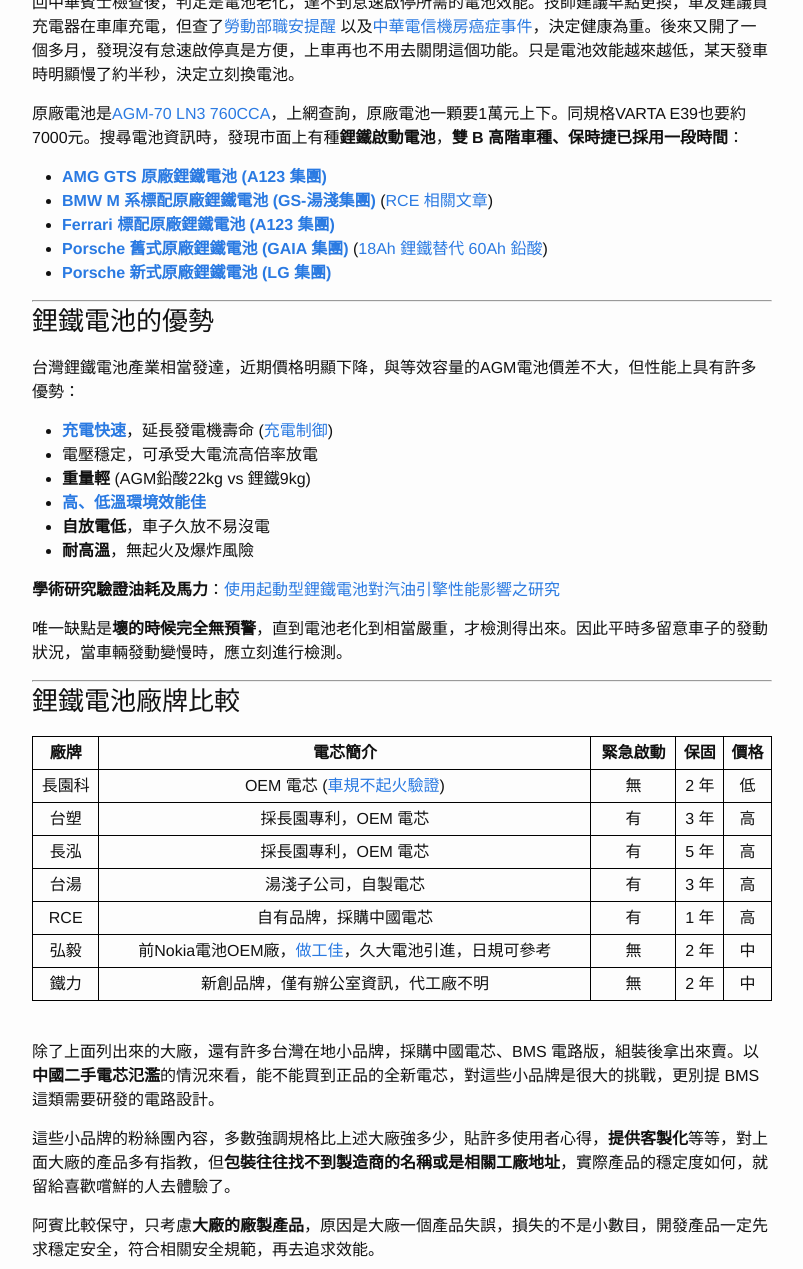
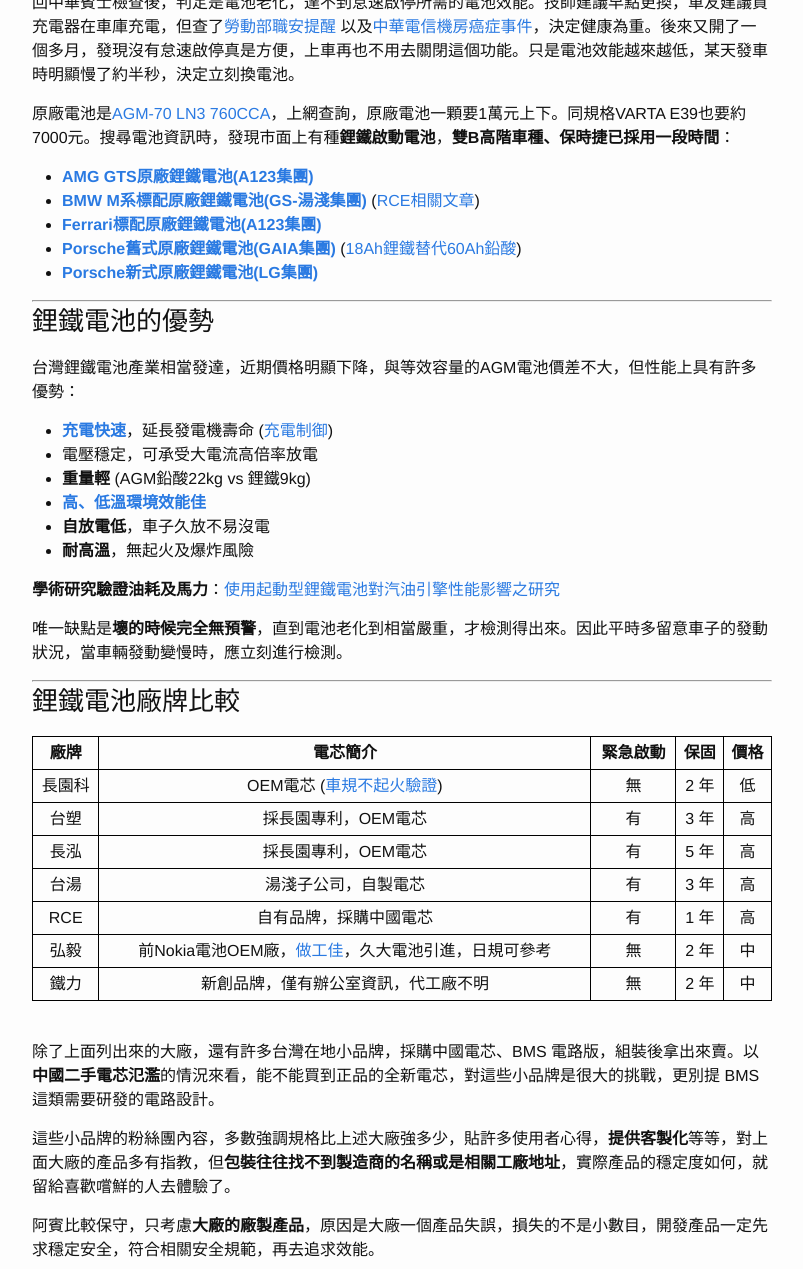
Before and after one commit to 1stbenz/1stbenz.github.io, a Jekyll site: the page built from _posts/2025-04-20-greenrun.md, in a window 1280 px wide and 1400 px high, scrolled down 728 px, cut to the strip 131-1400 px from the top of the window. Shown: the whole strip, without its empty margins (238-1041 px from the left). Built offline with Jekyll 4.4.1, drawn with Linux system fonts in a browser that asks for light colours.

```diff
--- a/_posts/2025-04-20-greenrun.md
+++ b/_posts/2025-04-20-greenrun.md
@@ -23,13 +23,13 @@ categories: Auto
 
 回中華賓士檢查後，判定是電池老化，達不到怠速啟停所需的電池效能。技師建議早點更換，車友建議買充電器在車庫充電，但查了[勞動部職安提醒](https://attach.mobile01.com/attach/202502/mobile01-6c5ca5ccbbc7ea04031edad73b2c469f.jpg) 以及[中華電信機房癌症事件](https://news.cts.com.tw/cts/general/200107/200107050064565.html)，決定健康為重。後來又開了一個多月，發現沒有怠速啟停真是方便，上車再也不用去關閉這個功能。只是電池效能越來越低，某天發車時明顯慢了約半秒，決定立刻換電池。
 
-原廠電池是[AGM-70 LN3 760CCA](https://1stbenz.blogspot.com/2020/12/w205-diy.html)，上網查詢，原廠電池一顆要1萬元上下。同規格VARTA E39也要約7000元。搜尋電池資訊時，發現市面上有種**鋰鐵啟動電池**，**雙 B 高階車種、保時捷已採用一段時間**：
+原廠電池是[AGM-70 LN3 760CCA](https://1stbenz.blogspot.com/2020/12/w205-diy.html)，上網查詢，原廠電池一顆要1萬元上下。同規格VARTA E39也要約7000元。搜尋電池資訊時，發現市面上有種**鋰鐵啟動電池**，**雙B高階車種、保時捷已採用一段時間**：
 
-- [**AMG GTS 原廠鋰鐵電池 (A123 集團)**](https://attach.mobile01.com/attach/202110/mobile01-7d67125b54734bb28d07abf95093443a.jpg)
-- [**BMW M 系標配原廠鋰鐵電池 (GS-湯淺集團)**](https://attach.mobile01.com/attach/202110/mobile01-81d254b7f6918b1eac9aa2a4440fbfca.jpg) ([RCE 相關文章](https://www.facebook.com/rce168/posts/3108944749152626/))
-- [**Ferrari 標配原廠鋰鐵電池 (A123 集團)**](https://attach.mobile01.com/attach/202501/mobile01-cfe9a7cc7cdd738052e554606b90b83c.png)
-- [**Porsche 舊式原廠鋰鐵電池 (GAIA 集團)**](https://attach.mobile01.com/attach/202112/mobile01-151dd2452c8d080349492f0cf7c9923b.jpg) ([18Ah 鋰鐵替代 60Ah 鉛酸](https://www.porsche.com/usa/aboutporsche/pressreleases/pag/?pool=international-de&id=2009-11-23-02))
-- [**Porsche 新式原廠鋰鐵電池 (LG 集團)**](https://attach.mobile01.com/attach/202202/mobile01-0d70684543db915e701af1d426ee1423.jpg)
+- [**AMG GTS原廠鋰鐵電池(A123集團)**](https://attach.mobile01.com/attach/202110/mobile01-7d67125b54734bb28d07abf95093443a.jpg)
+- [**BMW M系標配原廠鋰鐵電池(GS-湯淺集團)**](https://attach.mobile01.com/attach/202110/mobile01-81d254b7f6918b1eac9aa2a4440fbfca.jpg) ([RCE相關文章](https://www.facebook.com/rce168/posts/3108944749152626/))
+- [**Ferrari標配原廠鋰鐵電池(A123集團)**](https://attach.mobile01.com/attach/202501/mobile01-cfe9a7cc7cdd738052e554606b90b83c.png)
+- [**Porsche舊式原廠鋰鐵電池(GAIA集團)**](https://attach.mobile01.com/attach/202112/mobile01-151dd2452c8d080349492f0cf7c9923b.jpg) ([18Ah鋰鐵替代60Ah鉛酸](https://www.porsche.com/usa/aboutporsche/pressreleases/pag/?pool=international-de&id=2009-11-23-02))
+- [**Porsche新式原廠鋰鐵電池(LG集團)**](https://attach.mobile01.com/attach/202202/mobile01-0d70684543db915e701af1d426ee1423.jpg)
 
 ---
 
@@ -54,9 +54,9 @@ categories: Auto
 
 | 廠牌 | 電芯簡介 | 緊急啟動 | 保固 | 價格 |
 |------|---------|---------|-----|-----|
-| 長園科 | OEM 電芯 ([車規不起火驗證](https://diysolarforum.com/resources/highstar-cell-datasheets.340/version/641/download?file=148434)) | 無 | 2 年 | 低 |
-| 台塑 | 採長園專利，OEM 電芯 | 有 | 3 年 | 高 |
-| 長泓 | 採長園專利，OEM 電芯 | 有 | 5 年 | 高 |
+| 長園科 | OEM電芯 ([車規不起火驗證](https://diysolarforum.com/resources/highstar-cell-datasheets.340/version/641/download?file=148434)) | 無 | 2 年 | 低 |
+| 台塑 | 採長園專利，OEM電芯 | 有 | 3 年 | 高 |
+| 長泓 | 採長園專利，OEM電芯 | 有 | 5 年 | 高 |
 | 台湯 | 湯淺子公司，自製電芯 | 有 | 3 年 | 高 |
 | RCE | 自有品牌，採購中國電芯 | 有 | 1 年 | 高 |
 | 弘毅 | 前Nokia電池OEM廠，[做工佳](https://youtu.be/qL8HSL3h-MU)，久大電池引進，日規可參考| 無 | 2 年 | 中 |
@@ -70,7 +70,7 @@ categories: Auto
 
 阿賓比較保守，只考慮**大廠的廠製產品**，原因是大廠一個產品失誤，損失的不是小數目，開發產品一定先求穩定安全，符合相關安全規範，再去追求效能。
 
-最後選擇的是**長園 Green Run 2 鋰鐵電池**，產品包裝 [清楚標示製造商](https://www.facebook.com/photo?fbid=1832214710195108&set=a.211963885553540)，雖然保固兩年不算長，但也**比一般鉛酸電池保固長**了，價格只比等效AGM電池高一點，**多花一點小錢，就能享有鋰鐵電池的優點，我是覺得相當划算**。
+最後選擇的是**長園 Green Run 2 鋰鐵電池**，產品包裝[清楚標示製造商](https://www.facebook.com/photo?fbid=1832214710195108&set=a.211963885553540)，雖然保固兩年不算長，但也**比一般鉛酸電池保固長**了，價格只比等效AGM電池高一點，**多花一點小錢，就能享有鋰鐵電池的優點，我是覺得相當划算**。
 
 #### 鋰鐵 50AH 可對應鉛酸電池 70AH
 
@@ -80,7 +80,7 @@ categories: Auto
 
 ![依照電池廠商規定，記錄相關參數](https://attach.mobile01.com/attach/202110/mobile01-0ec50e4729271d6a0f8598a384cd1883.jpg)
 
-長園科技的 **Green Run 2 鋰鐵電池**，[北中南有上百家配合的保養廠及電池商家](https://www.facebook.com/GreenRunBattery/posts/2765154940462553)。
+長園科技的**Green Run 2 鋰鐵電池**，[北中南有上百家配合的保養廠及電池商家](https://www.facebook.com/GreenRunBattery/posts/2765154940462553)。
 
 阿賓找的**恆大動力**([Facebook](https://www.facebook.com/MegaPowerEnergyTaiwan/)) 個人覺得不錯，雖然是桃園的公司，阿賓在南部一樣帶著電池下來裝，除了基本的**不斷電安裝**、**清除故障碼**之外，還實際在車上用Fluke電流勾表觀察鋰鐵電池的效能、啟動壓差，**照規定進行參數記錄**，安裝過程也相當細心，配合度很高，值得推薦。
 
```
